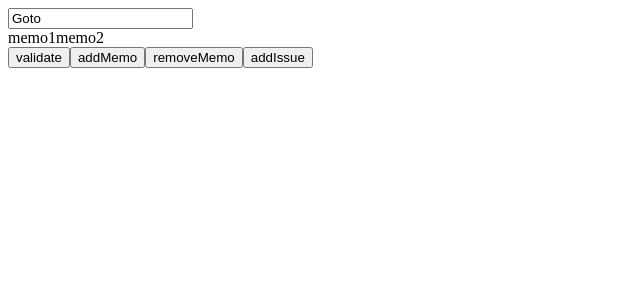
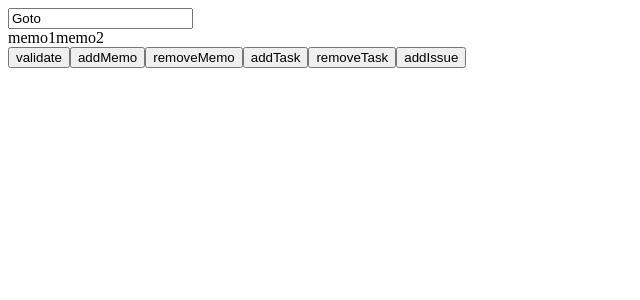
Before and after one commit to yasu-s/vue-zod-sample, a Vue app: page / in a window 1280 px wide. Shown: the top 300 px of the page, without its empty margins (0-640 px from the left). Built offline with nearby package versions, Linux system fonts and the light colour scheme.

Commit message:
一時保存

```diff
--- a/src/App.vue
+++ b/src/App.vue
@@ -18,34 +18,33 @@ const errorState = reactive<StateError>({
 })
 
 watch(
+  () => state.account.tasks,
+  (value, oldValue) => {
+    if (value.length < oldValue.length) {
+      const b = Object.entries(oldValue)
+        .filter((o) => !value.find((v) => v === o[1]))
+        .map((o) => Number(o[0]))
+      console.log({ value, oldValue, b })
+    }
+  },
+)
+
+watch(
   () => state.account.memos,
   (value, oldValue) => {
     const targetIndex = 0
     if (value.length < oldValue.length) {
+      const b = oldValue.filter((o) => !value.find((v) => v === o))
+      console.log({ value, oldValue, b })
+
       const errorAccount = errorState.account
       if (!errorAccount) return
       const memos = errorAccount.memos
       if (!memos) return
 
-      // const tasks = errorAccount.tasks
-      // if (!tasks) return
-      // const b = removeAt(tasks, 0)
-
       const a = removeAt(memos, targetIndex)
       errorAccount.memos = a
       console.log(a)
-
-      // const { _errors, ...items } = memos
-
-      // const keys = Object.keys(items)
-      //   .map((k) => Number(k))
-      //   .filter((k) => k !== targetIndex)
-      //   .sort()
-
-      // const record: typeof memos = { _errors }
-      // keys.forEach((k, index) => (record[index] = items[k]))
-      // errorAccount.memos = record
-      // console.log({ keys, record, a })
     }
     console.log({ value, oldValue, error: errorState.account })
   },
@@ -76,6 +75,17 @@ function removeMemo() {
   state.account.memos = memos
 }
 
+/** タスク追加 */
+function addTask() {
+  state.account.tasks = [...state.account.tasks, { id: 2, task: 'aaa' }]
+}
+
+/** タスク削除 */
+function removeTask() {
+  const tasks = [...state.account.tasks]
+  tasks.shift()
+  state.account.tasks = tasks
+}
 /** issue追加 */
 function addIssue() {
   const result = StateSchema.safeParse(state)
@@ -128,6 +138,8 @@ function addIssue() {
       <button @click="validate()">validate</button>
       <button @click="addMemo()">addMemo</button>
       <button @click="removeMemo()">removeMemo</button>
+      <button @click="addTask()">addTask</button>
+      <button @click="removeTask()">removeTask</button>
       <button @click="addIssue()">addIssue</button>
     </div>
   </div>
```
